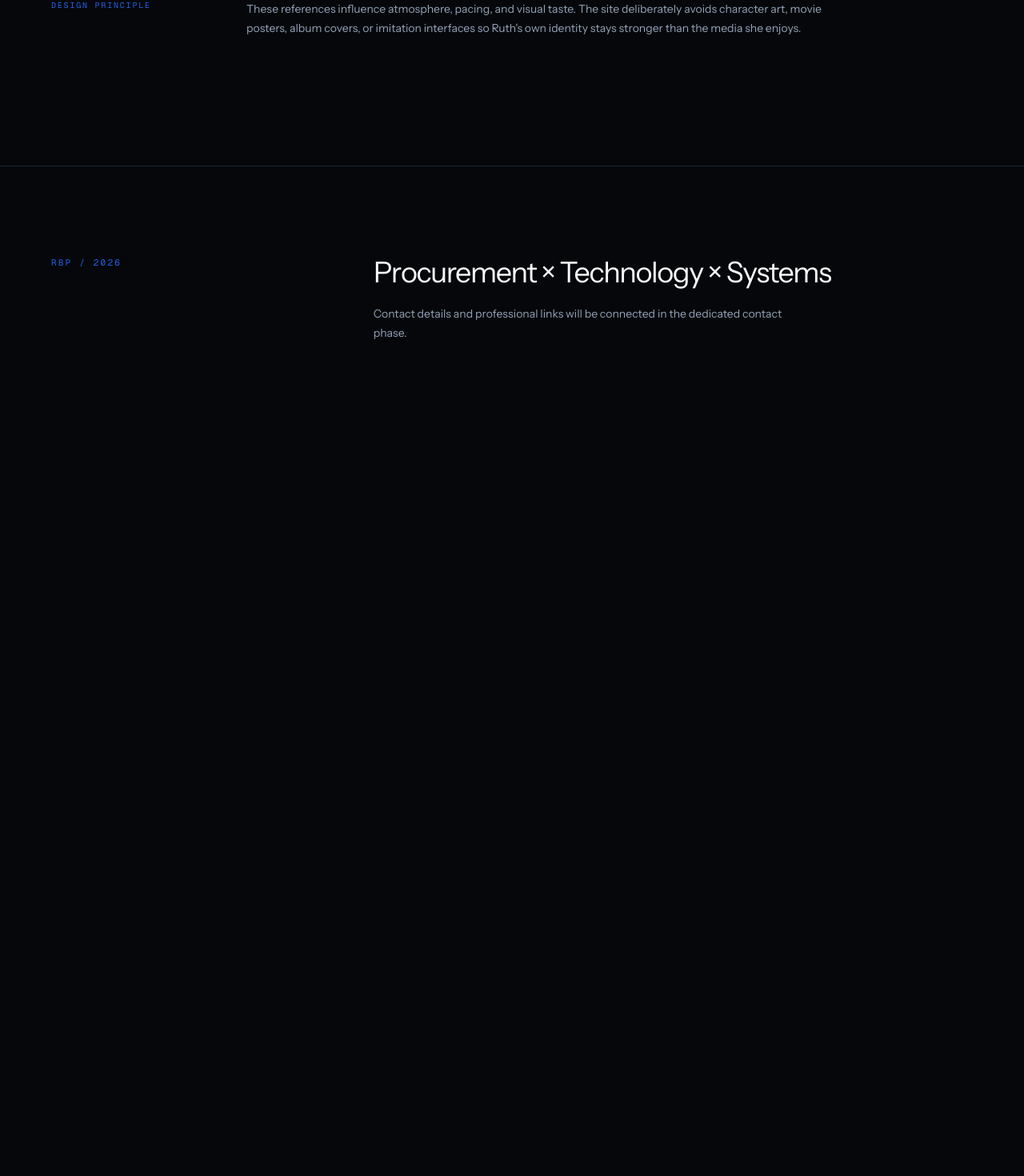
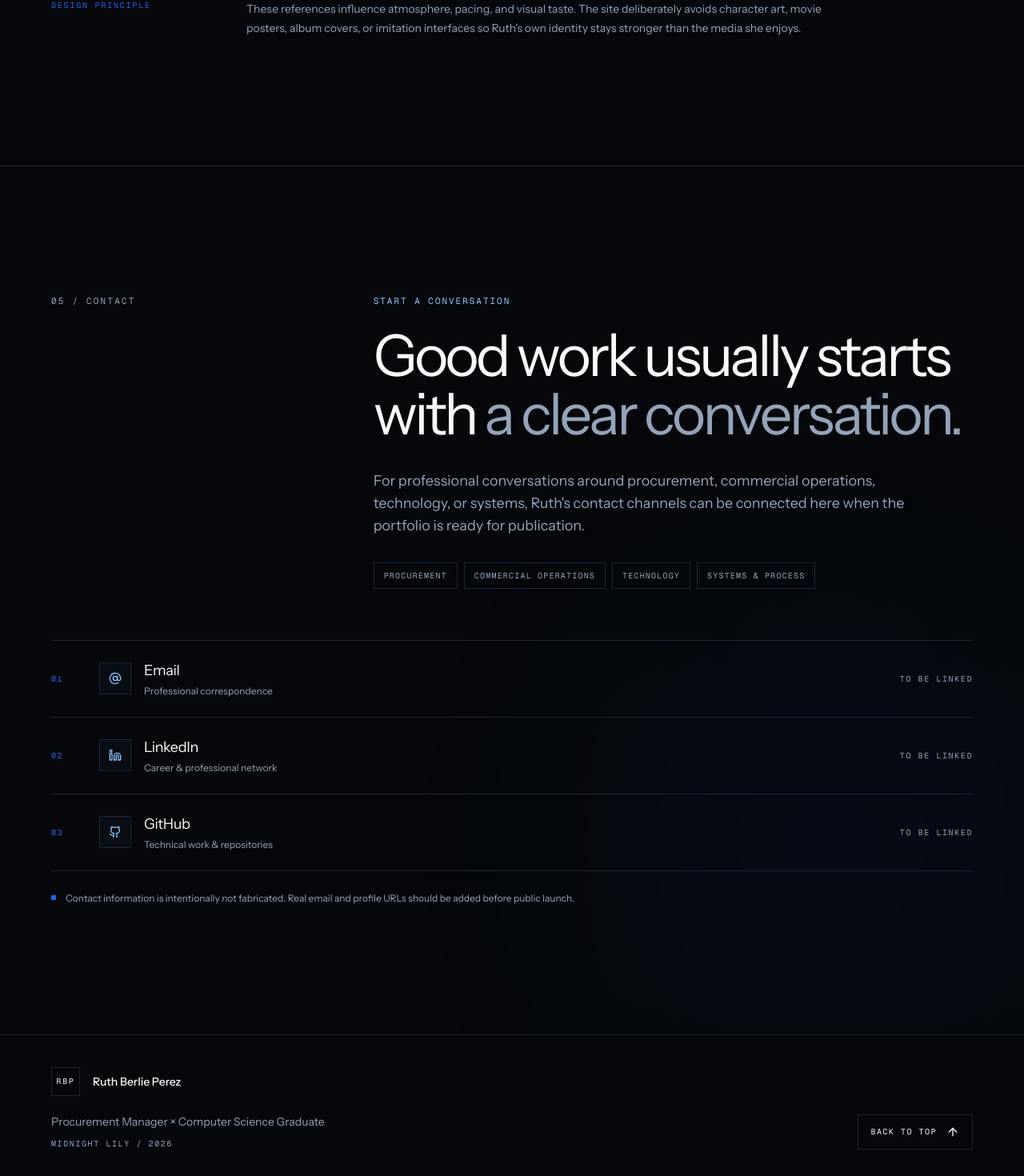
Before and after one commit to justinangeloperez327/rb-portfolio, a Next.js app: page / in a window 1280 px wide. Shown: the part 8581-10051 px from the top of the page at 80% size. Before the commit the page ends 9121 px from the top, so only its background shows below. Built offline with nearby package versions, Linux system fonts and the light colour scheme.

Commit message:
feat: complete contact and portfolio polish

```diff
--- a/app/globals.css
+++ b/app/globals.css
@@ -92,12 +92,15 @@
 
   html {
     scroll-behavior: smooth;
+    scroll-padding-top: 5rem;
     background: var(--background);
   }
 
   body {
     @apply bg-background text-foreground;
+    min-width: 320px;
     text-rendering: optimizeLegibility;
+    overflow-wrap: break-word;
   }
 
   ::selection {
@@ -135,3 +138,19 @@
     opacity: 1;
   }
 }
+
+
+@media (prefers-reduced-motion: reduce) {
+  html {
+    scroll-behavior: auto;
+  }
+
+  *,
+  *::before,
+  *::after {
+    animation-duration: 0.01ms !important;
+    animation-iteration-count: 1 !important;
+    scroll-behavior: auto !important;
+    transition-duration: 0.01ms !important;
+  }
+}
--- a/app/page.tsx
+++ b/app/page.tsx
@@ -3,6 +3,7 @@ import { ArrowDownRight } from "lucide-react";
 
 import { AboutProfile } from "@/components/about-profile";
 import { ArchiveSection } from "@/components/archive-section";
+import { ContactSection } from "@/components/contact-section";
 import { ExperienceSection } from "@/components/experience-section";
 import { MidnightLily } from "@/components/midnight-lily";
 import { ProjectsSection } from "@/components/projects-section";
@@ -133,21 +134,7 @@ export default function Home() {
 
         <ArchiveSection />
 
-        <footer id="contact" className="scroll-mt-20">
-          <div className="mx-auto grid max-w-[1440px] gap-14 px-5 py-20 sm:px-8 lg:grid-cols-12 lg:px-16 lg:py-28">
-            <div className="lg:col-span-4">
-              <p className="font-mono text-[11px] uppercase tracking-[0.2em] text-primary">RBP / 2026</p>
-            </div>
-            <div className="lg:col-span-8">
-              <p className="text-3xl tracking-[-0.04em] sm:text-4xl">
-                Procurement × Technology × Systems
-              </p>
-              <p className="mt-5 max-w-lg text-sm leading-6 text-muted-foreground">
-                Contact details and professional links will be connected in the dedicated contact phase.
-              </p>
-            </div>
-          </div>
-        </footer>
+        <ContactSection />
       </main>
     </>
   );
--- /dev/null
+++ b/components/contact-section.tsx
@@ -0,0 +1,143 @@
+import Link from "next/link";
+import { ArrowUp, AtSign, Github, Linkedin } from "lucide-react";
+
+const contactChannels = [
+  {
+    label: "Email",
+    detail: "Professional correspondence",
+    status: "To be linked",
+    icon: AtSign,
+  },
+  {
+    label: "LinkedIn",
+    detail: "Career & professional network",
+    status: "To be linked",
+    icon: Linkedin,
+  },
+  {
+    label: "GitHub",
+    detail: "Technical work & repositories",
+    status: "To be linked",
+    icon: Github,
+  },
+];
+
+const conversationAreas = [
+  "Procurement",
+  "Commercial operations",
+  "Technology",
+  "Systems & process",
+];
+
+export function ContactSection() {
+  const year = new Date().getFullYear();
+
+  return (
+    <footer id="contact" className="scroll-mt-20">
+      <section className="relative overflow-hidden border-b border-border">
+        <div className="pointer-events-none absolute bottom-0 right-0 size-[480px] rounded-full bg-primary/[0.07] blur-[140px]" />
+
+        <div className="relative mx-auto max-w-[1440px] px-5 py-28 sm:px-8 lg:px-16 lg:py-40">
+          <div className="grid gap-14 lg:grid-cols-12">
+            <div className="lg:col-span-4">
+              <p className="section-label">05 / Contact</p>
+            </div>
+
+            <div className="lg:col-span-8">
+              <p className="font-mono text-[11px] uppercase tracking-[0.18em] text-blue-300">
+                Start a conversation
+              </p>
+              <h2 className="mt-6 max-w-4xl text-4xl leading-[1.02] tracking-[-0.05em] sm:text-5xl lg:text-7xl">
+                Good work usually starts with
+                <span className="text-muted-foreground"> a clear conversation.</span>
+              </h2>
+              <p className="mt-8 max-w-2xl text-base leading-7 text-muted-foreground sm:text-lg">
+                For professional conversations around procurement, commercial operations, technology,
+                or systems, Ruth&apos;s contact channels can be connected here when the portfolio is ready
+                for publication.
+              </p>
+
+              <div className="mt-8 flex flex-wrap gap-2">
+                {conversationAreas.map((area) => (
+                  <span
+                    key={area}
+                    className="border border-border px-3 py-2 font-mono text-[10px] uppercase tracking-[0.12em] text-muted-foreground"
+                  >
+                    {area}
+                  </span>
+                ))}
+              </div>
+            </div>
+          </div>
+
+          <div className="mt-16 border-t border-border">
+            {contactChannels.map((channel, index) => {
+              const Icon = channel.icon;
+
+              return (
+                <div
+                  key={channel.label}
+                  className="grid min-h-24 gap-4 border-b border-border py-5 sm:grid-cols-[44px_1fr_auto] sm:items-center sm:py-0"
+                >
+                  <span className="font-mono text-[10px] tracking-[0.16em] text-primary">
+                    0{index + 1}
+                  </span>
+
+                  <div className="flex items-center gap-4">
+                    <div className="grid size-10 place-items-center border border-border bg-card">
+                      <Icon className="size-4 text-blue-300" aria-hidden="true" />
+                    </div>
+                    <div>
+                      <p className="text-lg tracking-[-0.02em] text-foreground">{channel.label}</p>
+                      <p className="mt-1 text-xs text-muted-foreground">{channel.detail}</p>
+                    </div>
+                  </div>
+
+                  <span className="pl-14 font-mono text-[10px] uppercase tracking-[0.16em] text-muted-foreground sm:pl-0">
+                    {channel.status}
+                  </span>
+                </div>
+              );
+            })}
+          </div>
+
+          <div className="mt-6 flex items-start gap-3">
+            <span className="mt-1.5 size-1.5 shrink-0 bg-primary" aria-hidden="true" />
+            <p className="max-w-2xl text-xs leading-5 text-muted-foreground">
+              Contact information is intentionally not fabricated. Real email and profile URLs should be
+              added before public launch.
+            </p>
+          </div>
+        </div>
+      </section>
+
+      <div className="mx-auto max-w-[1440px] px-5 sm:px-8 lg:px-16">
+        <div className="grid gap-8 py-10 sm:grid-cols-[1fr_auto] sm:items-end">
+          <div>
+            <div className="flex items-center gap-4">
+              <span className="grid size-9 place-items-center border border-border font-mono text-[10px] tracking-[0.16em] text-foreground">
+                RBP
+              </span>
+              <p className="text-sm font-medium text-foreground">Ruth Berlie Perez</p>
+            </div>
+
+            <p className="mt-5 max-w-md text-sm leading-6 text-muted-foreground">
+              Procurement Manager × Computer Science Graduate
+            </p>
+            <p className="mt-2 font-mono text-[10px] uppercase tracking-[0.16em] text-muted-foreground">
+              Midnight Lily / {year}
+            </p>
+          </div>
+
+          <Link
+            href="#top"
+            className="inline-flex min-h-11 w-fit items-center gap-3 border border-border px-4 font-mono text-[10px] uppercase tracking-[0.15em] text-foreground transition-colors hover:border-primary/60 hover:bg-primary/10 focus-visible:outline-none focus-visible:ring-2 focus-visible:ring-primary"
+          >
+            Back to top
+            <ArrowUp className="size-4" />
+          </Link>
+        </div>
+      </div>
+    </footer>
+  );
+}
```
